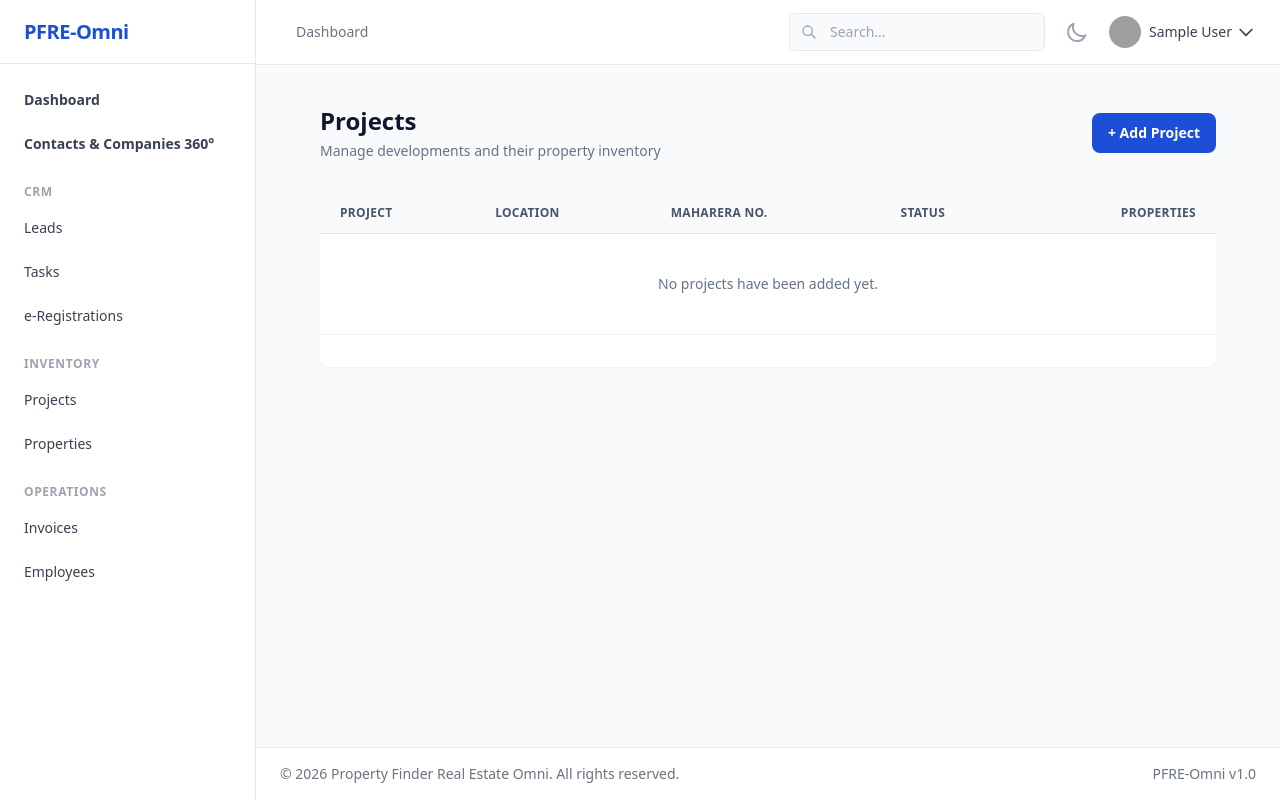
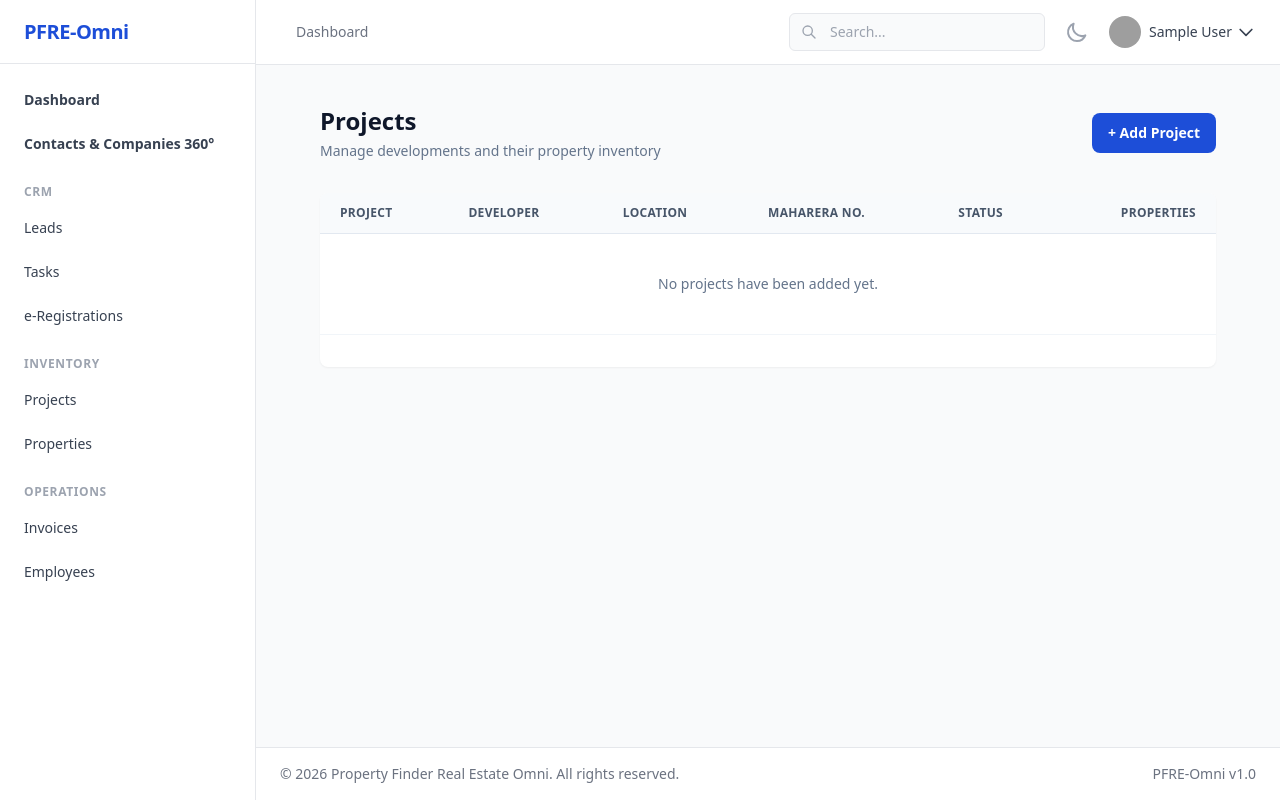
Before and after one commit to rattlescorpion/pfre-omni, a Laravel app: template resources/views/projects/index.blade.php in a window 1280 px wide. Run offline with Laravel 10, Linux system fonts and the light colour scheme; the template is opened without the code that fills it, so the values that code supplies are empty; the visitor is signed in with stand-in values (Sample User, id 1); style sheets or scripts are compiled from the project's sources; parts of the project's set-up code (start-up, migrations or seed data) failed here and were passed over; grey boxes are pictures that could not be loaded.

Commit message:
Show linked developer on project inventory list

```diff
--- a/resources/views/projects/index.blade.php
+++ b/resources/views/projects/index.blade.php
@@ -13,6 +13,7 @@
                     <table class="min-w-full divide-y divide-slate-200">
                         <thead class="bg-slate-50"><tr>
                             <th class="px-5 py-3 text-left text-xs font-semibold uppercase tracking-wide text-slate-600">Project</th>
+                            <th class="px-5 py-3 text-left text-xs font-semibold uppercase tracking-wide text-slate-600">Developer</th>
                             <th class="px-5 py-3 text-left text-xs font-semibold uppercase tracking-wide text-slate-600">Location</th>
                             <th class="px-5 py-3 text-left text-xs font-semibold uppercase tracking-wide text-slate-600">MahaRERA No.</th>
                             <th class="px-5 py-3 text-left text-xs font-semibold uppercase tracking-wide text-slate-600">Status</th>
@@ -22,13 +23,14 @@
                             @forelse ($projects as $project)
                                 <tr class="hover:bg-slate-50">
                                     <td class="px-5 py-4 text-sm font-semibold text-slate-900"><a class="text-blue-700 hover:underline" href="{{ route('inventory.projects.show', $project->id) }}">{{ $project->name }}</a></td>
+                                    <td class="px-5 py-4 text-sm text-slate-700">{{ $project->developer_name ?: '—' }}</td>
                                     <td class="px-5 py-4 text-sm text-slate-700">{{ $project->location_area }}</td>
                                     <td class="px-5 py-4 text-sm text-slate-700">{{ $project->maharera_reg_no ?: '—' }}</td>
                                     <td class="px-5 py-4 text-sm text-slate-700">{{ $project->status }}</td>
                                     <td class="px-5 py-4 text-right text-sm tabular-nums text-slate-700">{{ $project->properties_count }}</td>
                                 </tr>
                             @empty
-                                <tr><td colspan="5" class="px-5 py-10 text-center text-sm text-slate-500">No projects have been added yet.</td></tr>
+                                <tr><td colspan="6" class="px-5 py-10 text-center text-sm text-slate-500">No projects have been added yet.</td></tr>
                             @endforelse
                         </tbody>
                     </table>
```
